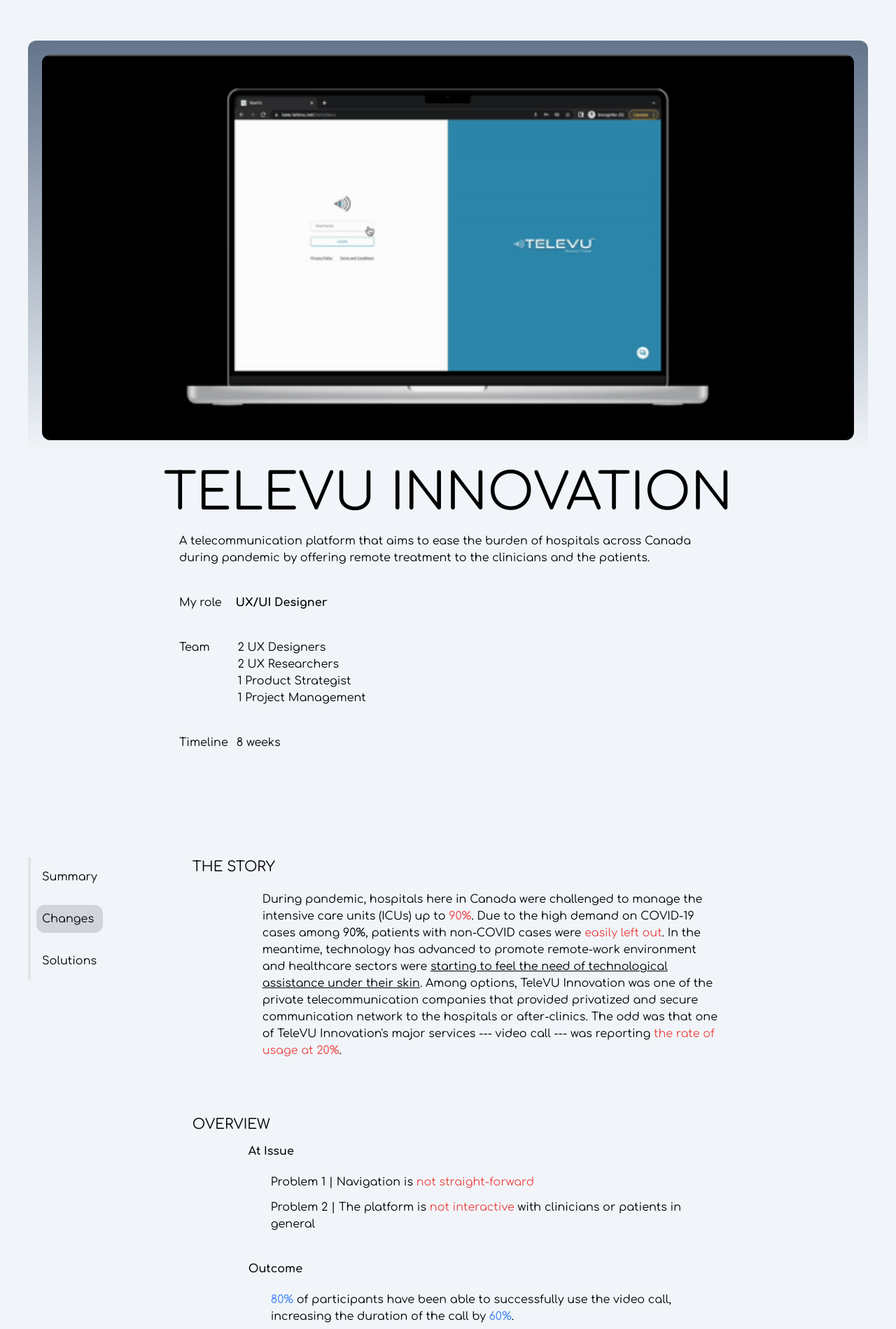
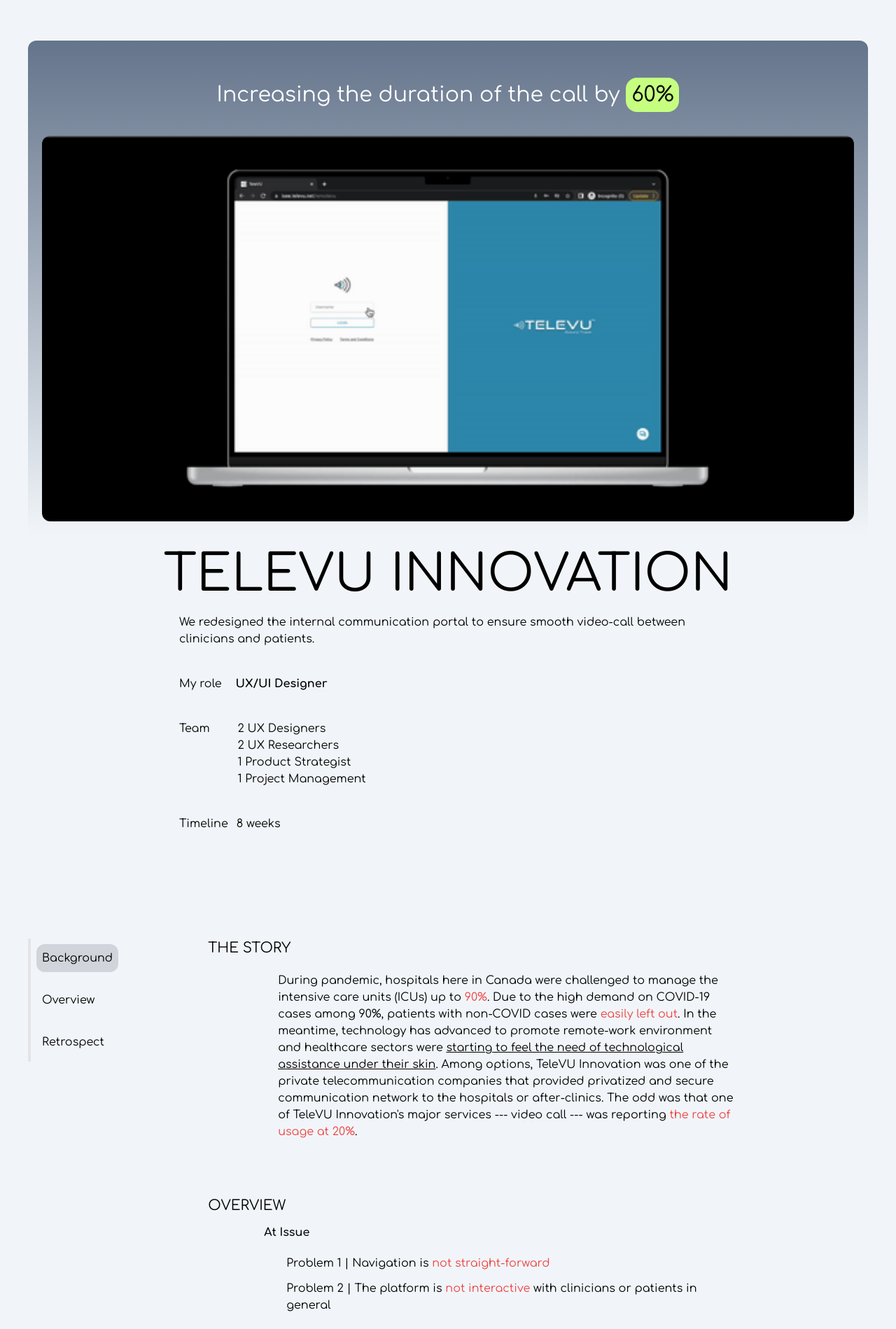
Before and after one commit to johnjang94/portfolio-ver-3, a React (Vite) app: page /televu in a window 1280 px wide. Shown: the part 61-1960 px from the top of the page at 70% size. Built offline with nearby package versions, Linux system fonts and the light colour scheme.

Commit message:
content correction

```diff
--- a/src/components/contentNav.jsx
+++ b/src/components/contentNav.jsx
@@ -13,9 +13,9 @@
 
     if (pathname === "/televu") {
       updatedSections = [
-        { id: 1, label: "Summary" },
-        { id: 2, label: "Changes" },
-        { id: 3, label: "Solutions" },
+        { id: 1, label: "Background" },
+        { id: 2, label: "Overview" },
+        { id: 3, label: "Retrospect" },
       ];
     } else if (pathname === "/food-distro") {
       updatedSections = [
--- a/src/pages/design/food-distro/solutions.jsx
+++ b/src/pages/design/food-distro/solutions.jsx
@@ -11,7 +11,7 @@
             the area and get some detail on the item listing that the food giver
             has.
           </p>
-          <div className="md:grid md:grid-cols-3 md:w-2/6 space-y-5 md:space-y-0">
+          <div className="md:grid md:grid-cols-3 space-y-5 md:space-y-0">
             <img
               src={foodDistro.Search}
               alt="Final design for Search function"
@@ -35,7 +35,7 @@
             Both food-givers and donation-receivers can easily schedule a
             meet-up.
           </p>
-          <div className="md:grid md:grid-cols-3 md:w-2/6 space-y-5 md:space-y-0">
+          <div className="md:grid md:grid-cols-3 space-y-5 md:space-y-0">
             <img
               src={foodDistro.Request}
               alt="Final design for request"
@@ -60,7 +60,7 @@
             other donation-receivers about the freshness and the reliability on
             the particular food-giver.
           </p>
-          <div className="md:grid md:grid-cols-3 md:w-2/6 space-y-5 md:space-y-0">
+          <div className="md:grid md:grid-cols-3 space-y-5 md:space-y-0">
             <img
               src={foodDistro.Review}
               alt="Final design for Review"
--- a/src/pages/design/operate-ease.jsx
+++ b/src/pages/design/operate-ease.jsx
@@ -13,7 +13,7 @@
 import Collaboration from "./operate/collaboration";
 import Impact from "./operate/impact";
 import Retrospective from "./operate/retrospective";
-import StyleGuide from "./operate/style-guide";
+// import StyleGuide from "./operate/style-guide";
 import OtherMenu from "../../components/footer2";
 import InitialSketch from "./operate/initial-sketch";
 import TheStory from "./operate/the-story";
@@ -88,9 +88,9 @@
           <div className="md:mx-44 space-y-5">
             <p className="px-8">
               We are bringing innovation in the management of hotel rooms and
-              hotel restaurant services. We are improving the internal
-              communication and offering a better solution on how to accommodate
-              the guests.
+              hotel restaurant services. The attempt to improve the internal
+              communication and to offer a better solution on how to accommodate
+              the guests is currently in-progress.
             </p>
           </div>
           <div className="flex items-center space-x-5 my-10 md:mx-52 mx-8">
@@ -161,9 +161,9 @@
               <div>
                 <MidFi />
               </div>
-              <div>
+              {/* <div>
                 <StyleGuide />
-              </div>
+              </div> */}
               <div id={3}>
                 <Impact />
               </div>
--- a/src/pages/design/televu.jsx
+++ b/src/pages/design/televu.jsx
@@ -2,16 +2,16 @@
 import { televu } from "../../utils/televu";
 import ContentNav from "../../components/contentNav";
 import Overview from "./televu/overview";
-import AtIssue from "./televu/at-issue";
-import Opportunity from "./televu/opportunities";
-import CompetitiveAnalysis from "./televu/comparative-analysis";
+// import AtIssue from "./televu/at-issue";
+// import Opportunity from "./televu/opportunities";
+// import CompetitiveAnalysis from "./televu/comparative-analysis";
 import Solutions from "./televu/solutions";
-import NextSteps from "./televu/next-steps";
+// import NextSteps from "./televu/next-steps";
 import OtherMenu from "../../components/footer2";
 import Retrospective from "./televu/retrospective";
-import Sketching from "./televu/sketching";
+// import Sketching from "./televu/sketching";
 import TheStory from "./televu/the-story";
-import Impact from "./televu/impact";
+// import Impact from "./televu/impact";
 
 export default function TeleVU() {
   const [currentSection, setCurrentSection] = useState(1);
@@ -55,6 +55,14 @@
     <div>
       <section className="my-10 mx-auto">
         <div className="bg-gradient-to-b from-slate-500 to-transparent mx-10 p-5 rounded-xl">
+          <div className="md:text-center space-y-2 md:text-3xl text-xl text-white py-10">
+            <h1>
+              Increasing the duration of the call by{" "}
+              <span className=" bg-[#c6ff80] text-black p-2 rounded-2xl">
+                60%
+              </span>{" "}
+            </h1>
+          </div>
           <img
             src={televu.Demo}
             alt="Demo"
@@ -68,9 +76,8 @@
           </h1>
           <div className="md:mx-44 space-y-5">
             <p className="px-8">
-              A telecommunication platform that aims to ease the burden of
-              hospitals across Canada during pandemic by offering remote
-              treatment to the clinicians and the patients.
+              We redesigned the internal communication portal to ensure smooth
+              video-call between clinicians and patients.
             </p>
           </div>
           <div className="flex items-center space-x-5 my-10 md:mx-52 mx-8">
@@ -106,10 +113,15 @@
           <div id={1}>
             <TheStory />
           </div>
-          <div>
-            <Overview />
+          <div className="space-y-5">
+            <div id={2}>
+              <Overview />
+            </div>
+            <div>
+              <Solutions />
+            </div>
           </div>
-          <div>
+          {/* <div>
             <AtIssue />
           </div>
           <div id={2}>
@@ -121,16 +133,14 @@
           <div>
             <Sketching />
           </div>
+
           <div id={3}>
-            <Solutions />
-          </div>
-          <div>
             <Impact />
           </div>
           <div>
             <NextSteps />
-          </div>
-          <div>
+          </div> */}
+          <div id={3}>
             <Retrospective />
           </div>
         </section>
--- a/src/pages/design/televu/solutions.jsx
+++ b/src/pages/design/televu/solutions.jsx
@@ -3,7 +3,6 @@
 export default function Solutions() {
   return (
     <div>
-      <h3 className="text-xl uppercase">Solution</h3>
       <div className="md:mx-20 my-3 space-y-10">
         <div className="space-y-3">
           <p className="font-semibold">
--- a/src/pages/design/tugo-insurance/solutions.jsx
+++ b/src/pages/design/tugo-insurance/solutions.jsx
@@ -3,7 +3,6 @@
 export default function Solutions() {
   return (
     <div>
-      <h3 className="text-xl uppercase">Design Results</h3>
       <div className="md:mx-20 my-3 space-y-5">
         <p className="px-5 space-y-3">
           We renovated each page to show only relevant information, helping
--- a/src/pages/design/tugo.jsx
+++ b/src/pages/design/tugo.jsx
@@ -3,10 +3,10 @@
 import ContentNav from "../../components/contentNav";
 import Overview from "./tugo-insurance/overview";
 import DataMetrics from "./tugo-insurance/data-metrics";
-import Assumption from "./tugo-insurance/assumption";
-import Opportunities from "./tugo-insurance/opportunities";
-import CompetitiveAnalysis from "./tugo-insurance/competitive-analysis";
-import Surveys from "./tugo-insurance/surveys";
+// import Assumption from "./tugo-insurance/assumption";
+// import Opportunities from "./tugo-insurance/opportunities";
+// import CompetitiveAnalysis from "./tugo-insurance/competitive-analysis";
+// import Surveys from "./tugo-insurance/surveys";
 import Solutions from "./tugo-insurance/solutions";
 import Impact from "./tugo-insurance/impact";
 import NextSteps from "./tugo-insurance/next-steps";
@@ -77,8 +77,7 @@
           </h1>
           <div className="md:mx-44 space-y-5 md:px-5">
             <p className="px-12">
-              An insurance brokerage that offers the most optimized travel
-              insurance packages to travelers.
+              Check out how I redesigned the travel assurance.
             </p>
             <div className="flex items-center space-x-5 px-12">
               <p>My role</p>
@@ -96,8 +95,13 @@
           />
         </div>
         <section className="md:w-4/6 mx-10 my-5 md:my-28 space-y-20">
-          <div id={1}>
-            <Overview />
+          <div className="space-y-5">
+            <div id={1}>
+              <Overview />
+            </div>
+            <div>
+              <Solutions />
+            </div>
           </div>
           <div>
             <DataMetrics />
@@ -105,22 +109,20 @@
           {/* <div>
             <Insights />
           </div> */}
-          <div>
+          {/* <div>
             <Assumption />
           </div>
           <div id={2}>
             <Opportunities />
-          </div>
-          <div>
+          </div> */}
+          {/* <div>
             <CompetitiveAnalysis />
           </div>
           <div>
             <Surveys />
-          </div>
+          </div> */}
+
           <div id={3}>
-            <Solutions />
-          </div>
-          <div>
             <Impact />
           </div>
           <div>
--- a/src/pages/home/home.jsx
+++ b/src/pages/home/home.jsx
@@ -112,7 +112,7 @@
   return (
     <div>
       <header className="lg:my-24 mx-auto px-5 md:px-0 lg:w-[80vw] w-11/12 mt-20 mb-82 2xl:my-28">
-        <div className="p-8 bg-gradient-to-br border-white border-2 box-shadow: rgba(0, 0, 0, 0.35) 0px 5px 15px; bg-[#f6f6f6] rounded-2xl">
+        <div className="p-10 bg-gradient-to-br border-white border-2 box-shadow: rgba(0, 0, 0, 0.35) 0px 5px 15px; bg-[#f6f6f6] rounded-2xl">
           <h1 className="md:text-5xl text-2xl py-5">Hi, I&#39;m John Jang.</h1>
           <div className="md:text-xl text-base mb-3 md:mb-0">
             <h1>I&#39;m a {currentMethod}</h1>
```
